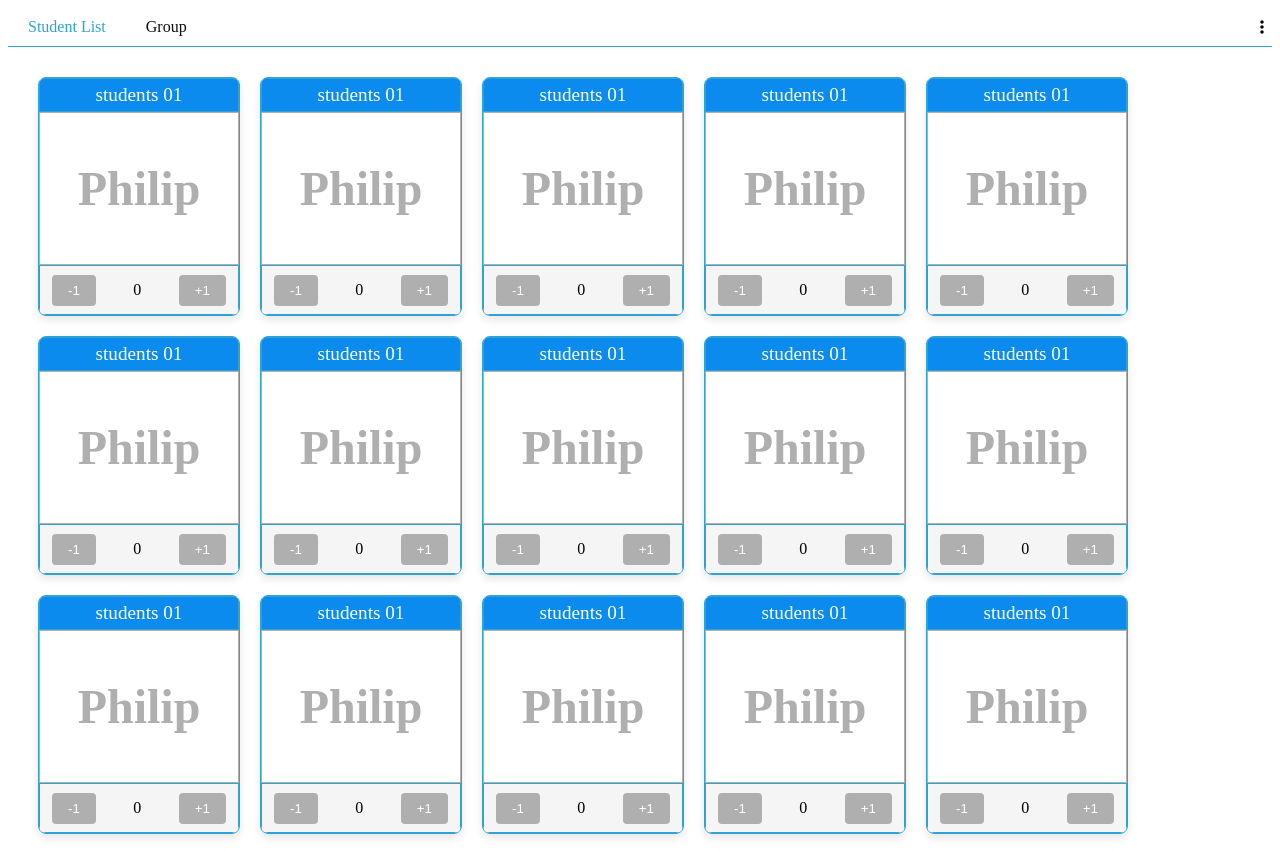
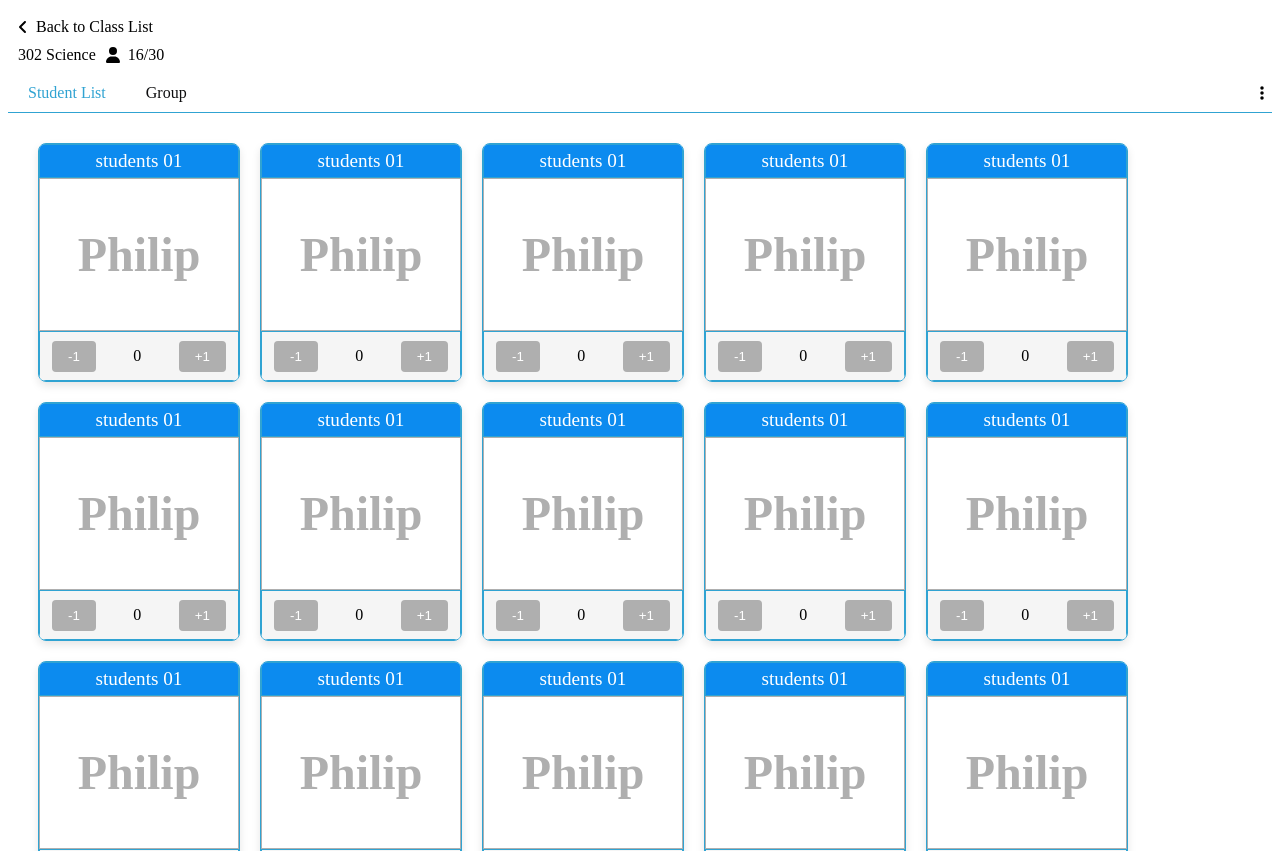
Before and after one commit to horsekitlin/student-web, a React (Vite) app: page / in a window 1280 px wide. Shown: the top 851 px of the page. Built offline with nearby package versions, Linux system fonts and the light colour scheme.

Commit message:
chore: StyledFontAwesomeIcon 拉到共用 Component

```diff
--- /dev/null
+++ b/src/components/CustomStyledComponents.tsx
@@ -0,0 +1,6 @@
+import styled from 'styled-components';
+import { FontAwesomeIcon } from '@fortawesome/react-fontawesome';
+
+export const StyledFontAwesomeIcon = styled(FontAwesomeIcon)`
+  margin-right: 8px;
+`;
--- a/src/components/Tabs.jsx
+++ b/src/components/Tabs.jsx
@@ -1,8 +1,8 @@
 import React, { useState } from 'react';
 import styled from 'styled-components';
 import StudentCard from './StudentCard';
-import { FontAwesomeIcon } from '@fortawesome/react-fontawesome';
 import { faEllipsisVertical } from '@fortawesome/free-solid-svg-icons';
+import { StyledFontAwesomeIcon } from './CustomStyledComponents';
 
 const TabsContainer = styled.div`
   display: flex;
@@ -38,10 +38,6 @@ const IconContainer = styled.div`
   margin-left: auto;
   display: flex;
   align-items: center;
-`;
-
-const StyledFontAwesomeIcon = styled(FontAwesomeIcon)`
-  margin-right: 8px;
 `;
 
 const Tabs = () => {
--- a/src/screens/HomeScreen.jsx
+++ b/src/screens/HomeScreen.jsx
@@ -1,9 +1,44 @@
-import React from 'react';
+import styled from 'styled-components';
 import Tabs from '../components/Tabs';
+import { faAngleLeft, faUser } from '@fortawesome/free-solid-svg-icons';
+import { StyledFontAwesomeIcon } from '../components/CustomStyledComponents';
+
+const Header = styled.div`
+  display: flex;
+  flex-direction: column;
+  padding: 10px;
+`;
+
+const TopRow = styled.div`
+  display: flex;
+  align-items: center;
+  margin-bottom: 10px;
+`;
+
+const BottomRow = styled.div`
+  display: flex;
+  align-items: center;
+`;
+
+const Text = styled.span`
+  margin-right: 10px;
+  font-size: 1rem;
+`;
 
 const HomeScreen = () => {
   return (
     <div>
+      <Header>
+        <TopRow>
+          <StyledFontAwesomeIcon icon={faAngleLeft} />
+          <Text>Back to Class List</Text>
+        </TopRow>
+        <BottomRow>
+          <Text>302 Science</Text>
+          <StyledFontAwesomeIcon icon={faUser} />
+          <Text>16/30</Text>
+        </BottomRow>
+      </Header>
       <Tabs />
     </div>
   );
```
